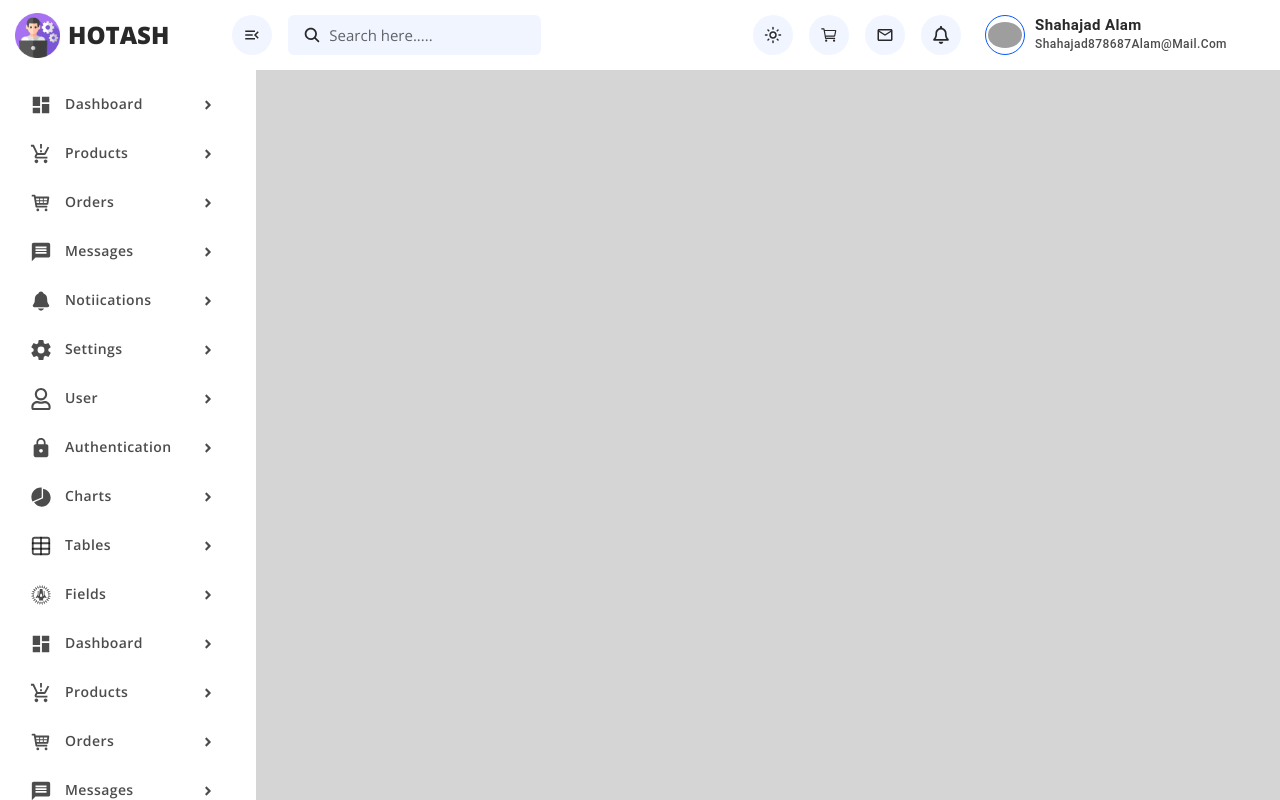
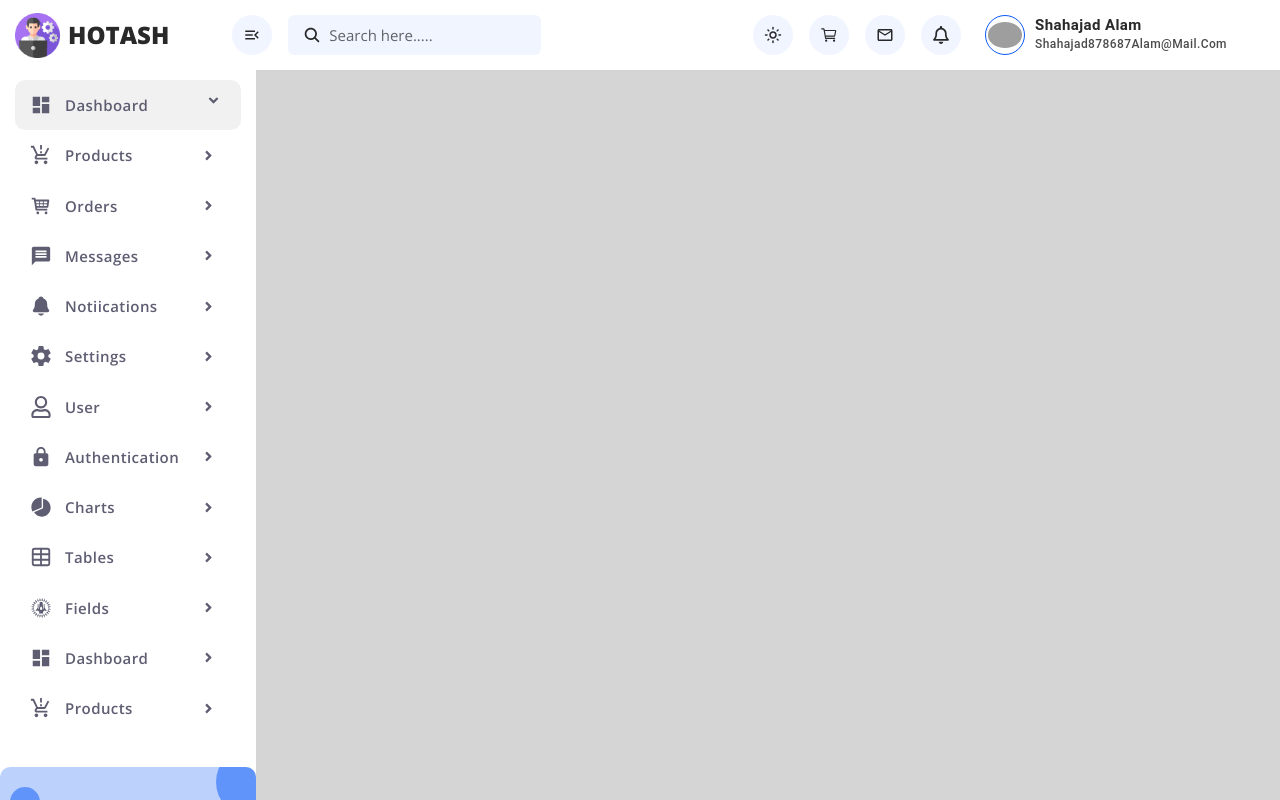
Before and after one commit to ALMSHAHAJAD964/Fullstack-ecommerce, a React (Create React App) app in the folder admin/: page / in a window 1280 px wide. Built offline with nearby package versions, Linux system fonts and the light colour scheme; grey boxes are pictures that could not be loaded.

Commit message:
dasboard adding arrow rota

```diff
--- a/admin/src/App.css
+++ b/admin/src/App.css
@@ -272,6 +272,7 @@ header button.rounded-circle svg {
   overflow-x: hidden;
   padding-bottom: 40px;
 }
+
 .main .sidebarWrapper .sidebar {
   overflow-y: scroll;
 }
@@ -285,6 +286,7 @@ header button.rounded-circle svg {
   border-radius: 10px;
 }
 
+/* .main .sidebarWrapper .sidebar::-webkit-scrollbar{width: 3px !important;} */
 .main .sidebarWrapper .sidebar::-webkit-scrollbar-thumb {
   background: transparent;
   border-radius: 10px;
@@ -304,7 +306,7 @@ header button.rounded-circle svg {
 }
 
 .main .sidebarWrapper .sidebar ul li button {
-  color: rgba(0, 0, 0, 0.7);
+  color: #5e5d72;
   text-align: left;
   justify-content: left;
   border-radius: 10px !important;
@@ -313,6 +315,7 @@ header button.rounded-circle svg {
   text-transform: capitalize !important;
   font-weight: 600 !important;
   font-family: "Open Sans", sans-serif !important;
+  font-size: 15px !important;
 }
 
 .main .sidebarWrapper .sidebar ul li button .icon {
@@ -329,18 +332,69 @@ header button.rounded-circle svg {
 }
 
 .main .sidebarWrapper .sidebar ul li button * {
-  color: rgba(0, 0, 0, 0.7);
+  color: #5e5d72;
 }
 
-.main .sidebarWrapper .sidebar ul li button .arrow {
+.main .sidebarWrapper .sidebar ul li button .arrow{
   margin-left: auto;
   display: flex;
   align-items: center;
   justify-self: center;
   width: 25px;
   height: 25px;
+  transition: all 0.3s ease-in-out;
 }
+
 
 .main .sidebarWrapper .sidebar ul li button:hover {
   background: #f1f1f1 !important;
 }
+.main .sidebarWrapper .sidebar ul li button.active{ background: #f1f1f1 !important;}
+.main .sidebarWrapper .sidebar ul li button.active .arrow {
+  transform: rotate(90deg);
+}
+
+.main .sidebarWrapper .sidebar ul .submenu li ::before{content: ''; width: 1px; height: 95%; position: absolute; top: 0px; left: 0%; background:rgba(0, 0, 0, 0.2);}
+.main .sidebarWrapper .sidebar ul .submenu {
+  padding: 0px 47px !important;
+  position: relative;
+  transition: 0.3s;
+}
+
+.main .sidebarWrapper .sidebar ul .submenu li {
+  width: 100%;
+  list-style: none;
+}
+
+.main .sidebarWrapper .sidebar ul .submenu li a {
+  color: #5e5d72 !important;
+  text-decoration: none;
+  display: block;
+  padding: 6px 0px !important;
+  font-size: 14px !important;
+  font-weight: 400;
+  transition: all 0.3s;
+}
+.main .sidebarWrapper .sidebar ul .submenu li a:hover{color: #0858f7 !important;}
+
+
+.main .sidebarWrapper .sidebar ul .submenuWrapper{transition:all 0.3s; }
+.main .sidebarWrapper .sidebar ul .submenuWrapper .collapsed{opacity: 0px;height: 0px;}
+.main .sidebarWrapper .sidebar ul .submenuWrapper .collapsed .submenu{height: 0px;}
+
+.main .sidebarWrapper .sidebar ul .submenuWrapper .collapse{opacity: 1px; height: auto;}
+.main .sidebarWrapper .sidebar ul .submenuWrapper .collapse .submenu{height: auto;}
+
+.logoutWrapper.logoutBox{padding: 0%  25px;}
+
+.logoutWrapper .logoutBox{width: 100%; height: 130px; padding: 25px; background: #bcd2fd; border-radius: 10px ;
+display: flex; align-items: center; justify-content: center; position: relative; overflow: hidden;}
+
+.logoutWrapper .logoutBox::before{content: ''; width: 70px; height: 70px;
+background: #0858f7; border-radius: 100%; position: absolute; top: -20px; right: -30px; opacity: 0.5;}
+
+.logoutWrapper .logoutBox::after{content: ''; width: 30px; height: 30px;
+background: #0858f7; border-radius: 100%; position: absolute; top: 20px; left: 10px; opacity: 0.5;}
+
+.logoutWrapper.logoutBox button{font-size: 14 !important; font-weight: 500 !important;}
+.logoutWrapper.logoutBox button svg{margin-right: 5px ; font-size: 18px !important;}
--- a/admin/src/components/Sidebar/index.js
+++ b/admin/src/components/Sidebar/index.js
@@ -11,126 +11,155 @@ import { MdLock } from "react-icons/md";
 import { IoPieChartSharp } from "react-icons/io5";
 import { LuTable } from "react-icons/lu";
 import { GiSpikyField } from "react-icons/gi";
+import { Link } from '@mui/material';
+import { useState } from 'react';
+import { IoMdLogOut } from 'react-icons/io'
 
 const Sidebar = () => {
+    const [actvieTab, setActiveTab] = useState(0);
+    const [isToggleSubmenu, setisToggleSubmenu] = useState(false);
+
+    console.log(actvieTab === 1 && isToggleSubmenu === true, '----------');
+
+    const isOpenSubmeun = (index) => {
+        setActiveTab(index)
+        setisToggleSubmenu(!isToggleSubmenu)
+    }
     return (
 
         <>
             <div className="sidebar">
                 <ul>
                     <li>
-                        <Button className='w-100'>
-                            <span className='icon'><MdDashboard /></span>
-                            Dashboard
-                            <span className='arrow'><FaAngleRight /></span>
-                        </Button>
+                        <Link to="/">
+                            <Button className={`w-100 ${actvieTab === 0 ? 'active' : ''}`} onClick={() => isOpenSubmeun(0)}>
+                                <span className='icon'><MdDashboard /></span>
+                                Dashboard
+                                <span className='arrow'><FaAngleRight /></span>
+                            </Button>
+                        </Link>
                     </li>
-                     <li>
-                        <Button className='w-100'>
+                    <li>
+                        <Button className={`w-100 ${actvieTab === 1 && isToggleSubmenu === true ? 'active' : ''}`} onClick={() => isOpenSubmeun(1)}>
                             <span className='icon'><MdProductionQuantityLimits /></span>
                             Products
                             <span className='arrow'><FaAngleRight /></span>
                         </Button>
-                    </li>
-                     <li>
-                        <Button className='w-100'>
-                            <span className='icon'><TiShoppingCart /></span>
-                            Orders
-                            <span className='arrow'><FaAngleRight /></span>
-                        </Button>
-                    </li>
-                     <li>
-                        <Button className='w-100'>
-                            <span className='icon'><MdMessage /></span>
-                            Messages
-                            <span className='arrow'><FaAngleRight /></span>
-                        </Button>
-                    </li>
-                     <li>
-                        <Button className='w-100'>
-                            <span className='icon'><IoNotifications /></span>
-                            Notiications
-                            <span className='arrow'><FaAngleRight /></span>
-                        </Button>
-                    </li>
-                     <li>
-                        <Button className='w-100'>
-                            <span className='icon'><IoSettingsSharp /></span>
-                            Settings
-                            <span className='arrow'><FaAngleRight /></span>
-                        </Button>
-                    </li>
-                     <li>
-                        <Button className='w-100'>
-                            <span className='icon'><FaRegUser /></span>
-                            User
-                            <span className='arrow'><FaAngleRight /></span>
-                        </Button>
+                        <div className={`submenuWrapper ${actvieTab === 1 &&
+                            isToggleSubmenu === true ? 'collapsed' : 'collapse'}`}>
+                            <ul className='submenu'>
+                                <li><Link to="#">Product List</Link></li>
+                                <li><Link to="#">Product view</Link></li>
+                                <li><Link to="#">Product Upload</Link></li>
+                            </ul>
+                        </div>
                     </li>
                     <li>
-                        <Button className='w-100'>
-                            <span className='icon'><MdLock /></span>
-                            Authentication
-                            <span className='arrow'><FaAngleRight /></span>
-                        </Button>
-                    </li>
-                     <li>
-                        <Button className='w-100'>
-                            <span className='icon'><IoPieChartSharp /></span>
-                            Charts
-                            <span className='arrow'><FaAngleRight /></span>
-                        </Button>
+                        <Link to="/">
+                            <Button className={`w-100 ${actvieTab === 2 ? 'active' : ''}`} onClick={() => isOpenSubmeun(2)}>
+                                <span className='icon'><TiShoppingCart /></span>
+                                Orders
+                                <span className='arrow'><FaAngleRight /></span>
+                            </Button>
+                        </Link>
                     </li>
                     <li>
-                        <Button className='w-100'>
-                            <span className='icon'><LuTable /></span>
-                            Tables
-                            <span className='arrow'><FaAngleRight /></span>
-                        </Button>
-                    </li>
-                     <li>
-                        <Button className='w-100'>
-                            <span className='icon'><GiSpikyField /></span>
-                            Fields
-                            <span className='arrow'><FaAngleRight /></span>
-                        </Button>
+                        <Link to="/">
+                            <Button className={`w-100 ${actvieTab === 3 ? 'active' : ''}`} onClick={() => isOpenSubmeun(3)}>
+                                <span className='icon'><MdMessage /></span>
+                                Messages
+                                <span className='arrow'><FaAngleRight /></span>
+                            </Button>
+                        </Link>
                     </li>
                     <li>
-                        <Button className='w-100'>
-                            <span className='icon'><MdDashboard /></span>
-                            Dashboard
-                            <span className='arrow'><FaAngleRight /></span>
-                        </Button>
+                        <Link to="/">
+                            <Button className={`w-100 ${actvieTab === 4 ? 'active' : ''}`} onClick={() => isOpenSubmeun(4)}>
+                                <span className='icon'><IoNotifications /></span>
+                                Notiications
+                                <span className='arrow'><FaAngleRight /></span>
+                            </Button>
+                        </Link>
                     </li>
-                     <li>
-                        <Button className='w-100'>
-                            <span className='icon'><MdProductionQuantityLimits /></span>
-                            Products
-                            <span className='arrow'><FaAngleRight /></span>
-                        </Button>
+                    <li>
+                        <Link to="/">
+                            <Button className={`w-100 ${actvieTab === 5 ? 'active' : ''}`} onClick={() => isOpenSubmeun(5)}>
+                                <span className='icon'><IoSettingsSharp /></span>
+                                Settings
+                                <span className='arrow'><FaAngleRight /></span>
+                            </Button>
+                        </Link>
                     </li>
-                     <li>
-                        <Button className='w-100'>
-                            <span className='icon'><TiShoppingCart /></span>
-                            Orders
-                            <span className='arrow'><FaAngleRight /></span>
-                        </Button>
+                    <li>
+                        <Link to="/">
+                            <Button className={`w-100 ${actvieTab === 6 ? 'active' : ''}`} onClick={() => isOpenSubmeun(6)}>
+                                <span className='icon'><FaRegUser /></span>
+                                User
+                                <span className='arrow'><FaAngleRight /></span>
+                            </Button>
+                        </Link>
                     </li>
-                     <li>
-                        <Button className='w-100'>
-                            <span className='icon'><MdMessage /></span>
-                            Messages
-                            <span className='arrow'><FaAngleRight /></span>
-                        </Button>
+                    <li>
+                        <Link to="/">
+                            <Button className={`w-100 ${actvieTab === 7 ? 'active' : ''}`} onClick={() => isOpenSubmeun(7)}>
+                                <span className='icon'><MdLock /></span>
+                                Authentication
+                                <span className='arrow'><FaAngleRight /></span>
+                            </Button>
+                        </Link>
                     </li>
-                     <li>
-                        <Button className='w-100'>
-                            <span className='icon'><IoNotifications /></span>
-                            Notiications
-                            <span className='arrow'><FaAngleRight /></span>
-                        </Button>
+                    <li>
+                        <Link to="/">
+                            <Button className={`w-100 ${actvieTab === 8 ? 'active' : ''}`} onClick={() => isOpenSubmeun(8)}>
+                                <span className='icon'><IoPieChartSharp /></span>
+                                Charts
+                                <span className='arrow'><FaAngleRight /></span>
+                            </Button>
+                        </Link>
+                    </li>
+                    <li>
+                        <Link to="/">
+                            <Button className={`w-100 ${actvieTab === 9 ? 'active' : ''}`} onClick={() => isOpenSubmeun(9)}>
+                                <span className='icon'><LuTable /></span>
+                                Tables
+                                <span className='arrow'><FaAngleRight /></span>
+                            </Button>
+                        </Link>
+                    </li>
+                    <li>
+                        <Link to="/">
+                            <Button className={`w-100 ${actvieTab === 10 ? 'active' : ''}`} onClick={() => isOpenSubmeun(10)}>
+                                <span className='icon'><GiSpikyField /></span>
+                                Fields
+                                <span className='arrow'><FaAngleRight /></span>
+                            </Button>
+                        </Link>
+                    </li>
+                    <li>
+                        <Link to="/">
+                            <Button className='w-100'>
+                                <span className='icon'><MdDashboard /></span>
+                                Dashboard
+                                <span className='arrow'><FaAngleRight /></span>
+                            </Button>
+                        </Link>
+                    </li>
+                    <li>
+                        <Link to="/">
+                            <Button className='w-100'>
+                                <span className='icon'><MdProductionQuantityLimits /></span>
+                                Products
+                                <span className='arrow'><FaAngleRight /></span>
+                            </Button>
+                        </Link>
                     </li>
                 </ul>
+                <br />
+                <div className='logoutWrapper'>
+                    <div className='logoutBox'>
+                        <Button variant='contained'><IoMdLogOut /> Logout</Button>
+                    </div>
+                </div>
             </div>
         </>
     )
```
